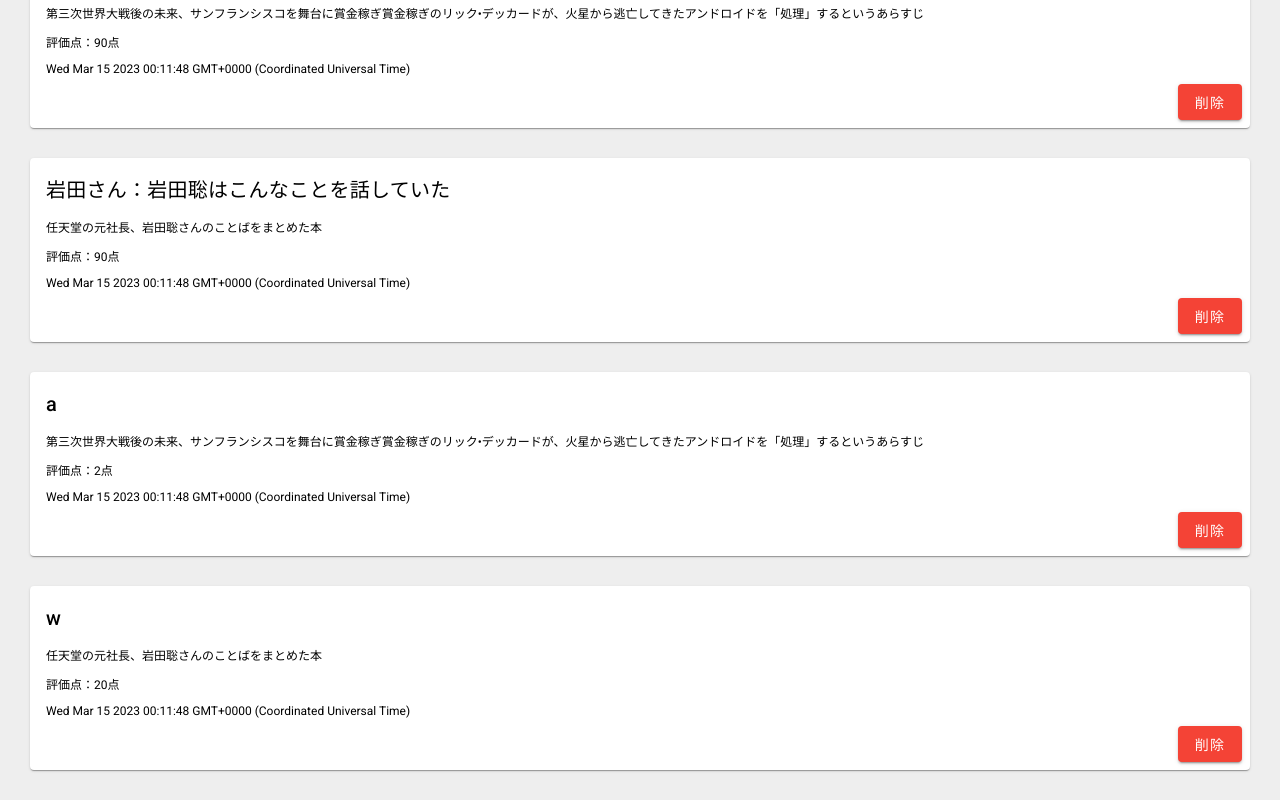
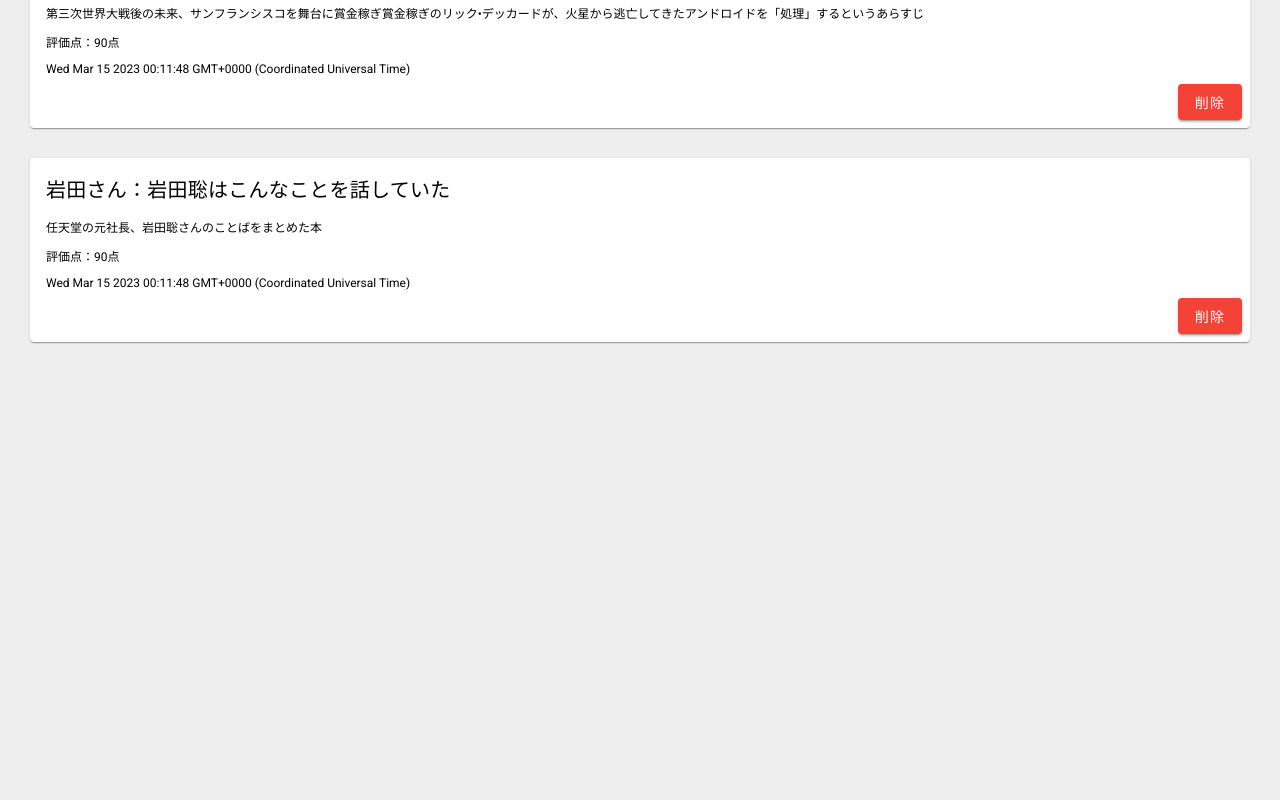
Before and after one commit to ayaka2019436/intern--, an Angular app in the folder intern-book-app/: page / in a window 1280 px wide. Shown: the part 570-1370 px from the top of the page. After the commit the page ends 942 px from the top, so only its background shows below. Built offline with nearby package versions, Linux system fonts and the light colour scheme.

Commit message:
削除を確認する操作の

```diff
--- a/intern-book-app/src/app/pages/list/list.component.ts
+++ b/intern-book-app/src/app/pages/list/list.component.ts
@@ -19,17 +19,6 @@
       name: '岩田さん：岩田聡はこんなことを話していた',
       detail: '任天堂の元社長、岩田聡さんのことばをまとめた本',
       evaluation: 90,
-    },
-    {
-      name: 'a',
-      detail:
-        '第三次世界大戦後の未来、サンフランシスコを舞台に賞金稼ぎ賞金稼ぎのリック•デッカードが、火星から逃亡してきたアンドロイドを「処理」するというあらすじ',
-      evaluation: 2,
-    },
-    {
-      name: 'w',
-      detail: '任天堂の元社長、岩田聡さんのことばをまとめた本',
-      evaluation: 20,
     },
   ];
   book: Book = {
@@ -53,9 +42,10 @@
     // 参照渡しと値渡し
   }
   deleteBook(prop: Book) {
+    const confirmation = window.confirm('本当に削除しますか？');
+    if (confirmation) {
       this.bookList = this.bookList.filter((book) => book.name !== prop.name);
       //filter()配列に使うことができる。中身を一件ずつ比較してTrueの場合データを使用する。データの件数分まわる。
-
       //filterのコードと同じ処理
       let _bookList: Book[] = [];
       for (let index = 0; index < this.bookList.length; index++) {
@@ -72,3 +62,4 @@
       }
     }
   }
+}
```
Lines whose indentation alone changed are shown as unchanged.
